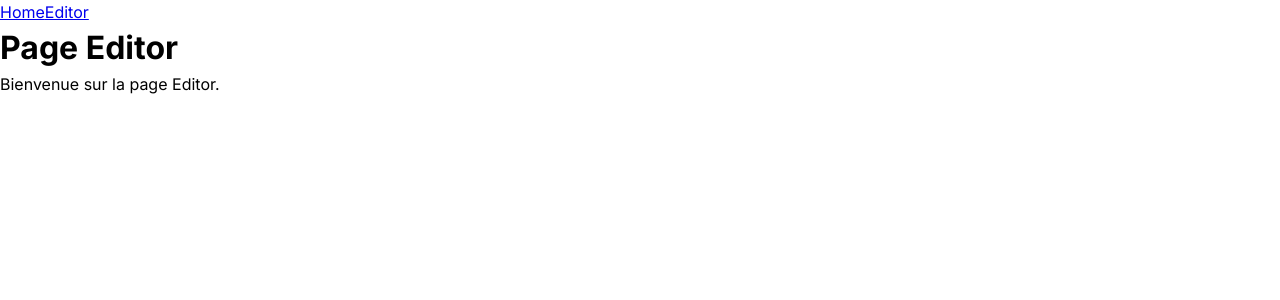
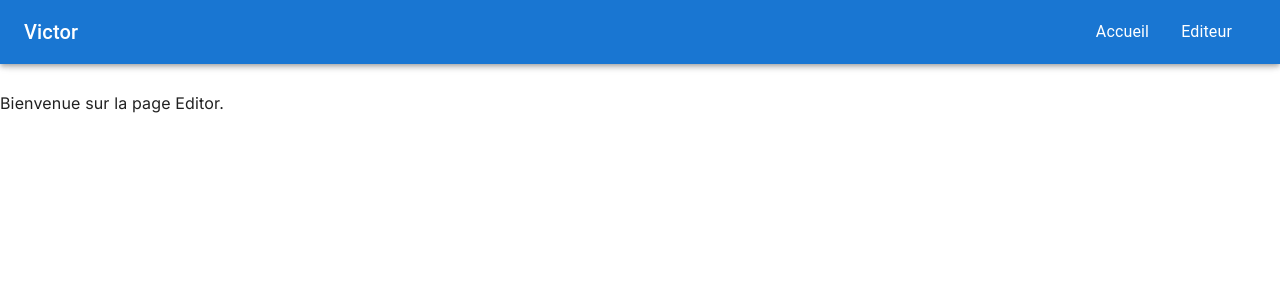
Before and after one commit to RinaldoBenaccetta/Victor, a Next.js app: page /editor in a window 1280 px wide. Shown: the top 300 px of the page. Built offline with nearby package versions, Linux system fonts and the light colour scheme.

Commit message:
Implement navbar

```diff
--- a/package.json
+++ b/package.json
@@ -9,9 +9,11 @@
     "lint": "next lint"
   },
   "dependencies": {
+    "@emotion/react": "^11.11.0",
+    "@emotion/styled": "^11.11.0",
+    "@mui/material": "^5.13.0",
     "axios": "^1.4.0",
     "eslint": "^8.40.0",
-    "mui": "^0.0.1",
     "next": "13.4.1",
     "openai": "^3.2.1",
     "prettier": "^2.8.8",
--- a/src/app/layout.js
+++ b/src/app/layout.js
@@ -1,6 +1,8 @@
 import NavBar from "@/components/Navbar/NavBar";
-import "./styles/globals.scss";
+// import "./styles/globals.scss";
 import { Inter } from "next/font/google";
+
+// import CssBaseline from "@mui/material/CssBaseline";
 
 const inter = Inter({ subsets: ["latin"] });
 
@@ -12,6 +14,7 @@ export const metadata = {
 export default function RootLayout({ children }) {
     return (
         <html lang="en">
+            {/* <CssBaseline /> */}
             <body className={inter.className}>
                 <NavBar />
                 {children}
--- a/src/components/Navbar/NavBar.js
+++ b/src/components/Navbar/NavBar.js
@@ -1,11 +1,149 @@
+"use client";
+
+import * as React from "react";
+
+import AppBar from "@mui/material/AppBar";
+import Box from "@mui/material/Box";
+import CssBaseline from "@mui/material/CssBaseline";
+import Divider from "@mui/material/Divider";
+import Drawer from "@mui/material/Drawer";
+import IconButton from "@mui/material/IconButton";
+import List from "@mui/material/List";
+import ListItem from "@mui/material/ListItem";
+import ListItemButton from "@mui/material/ListItemButton";
+import ListItemText from "@mui/material/ListItemText";
+import Toolbar from "@mui/material/Toolbar";
+import Typography from "@mui/material/Typography";
 import Link from "next/link";
-import styles from "./NavBar.module.scss";
 
-export default function NavBar() {
+import { RxHamburgerMenu } from "react-icons/rx";
+import { RxCross2 } from "react-icons/rx";
+
+const navItems = [
+    {
+        text: "Accueil",
+        link: "/",
+    },
+    {
+        text: "Editeur",
+        link: "/editor",
+    },
+];
+
+export default function DrawerAppBar(props) {
+    const { window } = props;
+    const [mobileOpen, setMobileOpen] = React.useState(false);
+
+    const handleDrawerToggle = () => {
+        setMobileOpen(prevState => !prevState);
+    };
+
+    const menuItems = (
+        <>
+            {navItems.map((item, index) => (
+                <ListItem key={index} disablePadding>
+                    <ListItemButton
+                        component={Link}
+                        to={item.link}
+                        onClick={() => {
+                            setMobileOpen(false);
+                        }}
+                        sx={{ textAlign: "center" }}
+                    >
+                        <ListItemText primary={item.text} />
+                    </ListItemButton>
+                </ListItem>
+            ))}
+        </>
+    );
+
+    const drawer = (
+        <Box
+            sx={{
+                textAlign: "center",
+                width: "100vw",
+                display: "flex",
+                flexDirection: "column",
+            }}
+        >
+            <IconButton
+                sx={{ alignSelf: "flex-end", margin: ".5rem" }}
+                onClick={handleDrawerToggle}
+            >
+                <RxCross2 />
+            </IconButton>
+            <Box sx={{ textAlign: "center" }}>
+                <Typography variant="h6" sx={{ my: 2 }}>
+                    Victor
+                </Typography>
+                <Divider />
+                <List>{menuItems}</List>
+            </Box>
+        </Box>
+    );
+
+    const container =
+        window !== undefined ? () => window().document.body : undefined;
+
     return (
-        <div>
-            <Link href="/">Home</Link>
-            <Link href="/editor">Editor</Link>
-        </div>
+        <Box sx={{ display: "flex" }}>
+            <CssBaseline />
+            <AppBar component="nav">
+                <Toolbar>
+                    <IconButton
+                        color="inherit"
+                        aria-label="open drawer"
+                        edge="start"
+                        onClick={handleDrawerToggle}
+                        sx={{
+                            mr: 2,
+                            display: { sm: "none" },
+                        }}
+                    >
+                        <RxHamburgerMenu />
+                    </IconButton>
+                    <Typography
+                        variant="h6"
+                        component="div"
+                        sx={{
+                            flexGrow: 1,
+                            display: { xs: "none", sm: "block" },
+                        }}
+                    >
+                        Victor
+                    </Typography>
+
+                    <List
+                        sx={{
+                            flexDirection: "row",
+                            display: { xs: "none", sm: "flex" },
+                            p: 1,
+                        }}
+                    >
+                        {menuItems}
+                    </List>
+                </Toolbar>
+            </AppBar>
+            <Box component="nav">
+                <Drawer
+                    container={container}
+                    variant="temporary"
+                    open={mobileOpen}
+                    onClose={handleDrawerToggle}
+                    ModalProps={{
+                        keepMounted: true, // Better open performance on mobile.
+                    }}
+                    sx={{
+                        display: { xs: "block", sm: "none" },
+                        "& .MuiDrawer-paper": {
+                            boxSizing: "border-box",
+                            width: "100%",
+                        },
+                    }}
+                >
+                    {drawer}
+                </Drawer>
+            </Box>
+        </Box>
     );
 }
```
Also changed, not shown: 1 other file (tests, documents, lock files or other folders).
